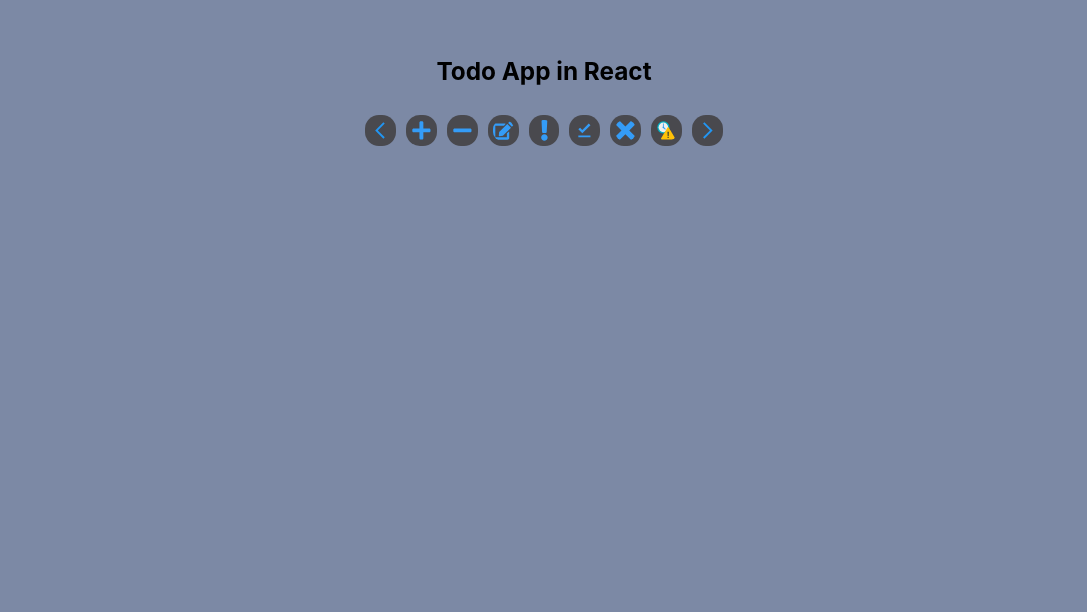
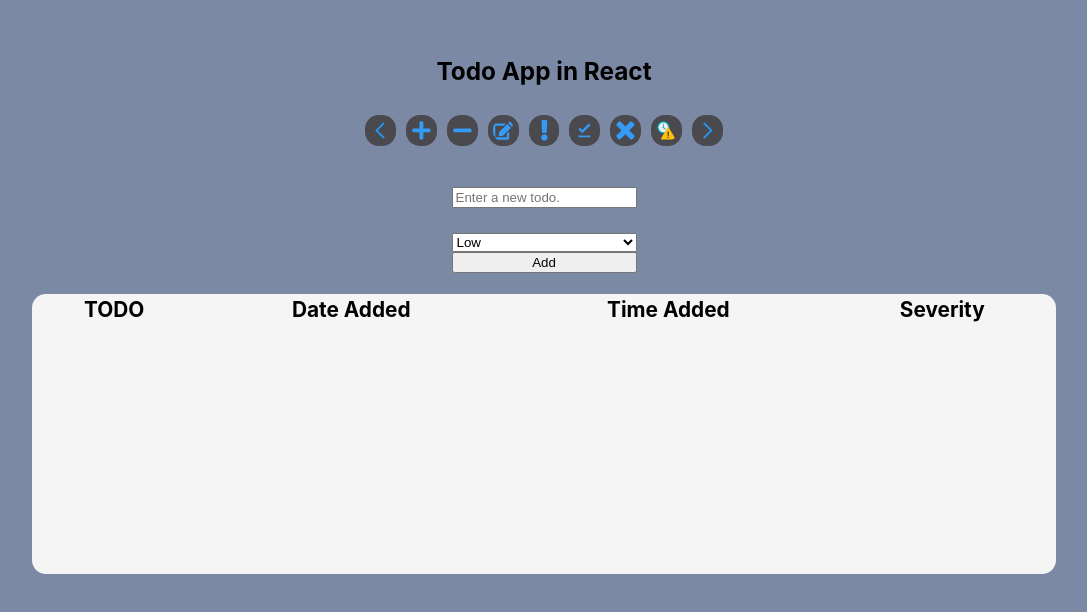
Before and after one commit to kharelutsav/todo, a React (Create React App) app: page / in a window 1280 px wide. Shown: the top 612 px of the page, without its empty margins (96-1183 px from the left). Built offline with nearby package versions, Linux system fonts and the light colour scheme.

Commit message:
Decided to work on branch for new feature.

```diff
--- a/src/components/Body.js
+++ b/src/components/Body.js
@@ -29,8 +29,8 @@ function Body() {
 
     return (
         <div className='Body'>
-            {/* <Add state={setData}/> */}
-            {/* <Display data={data}/> */}
+            <Add state={setData}/>
+            <Display data={data}/>
             {/* <Update /> */}
             {/* <States /> */}
             {/* <Delete /> */}
```
